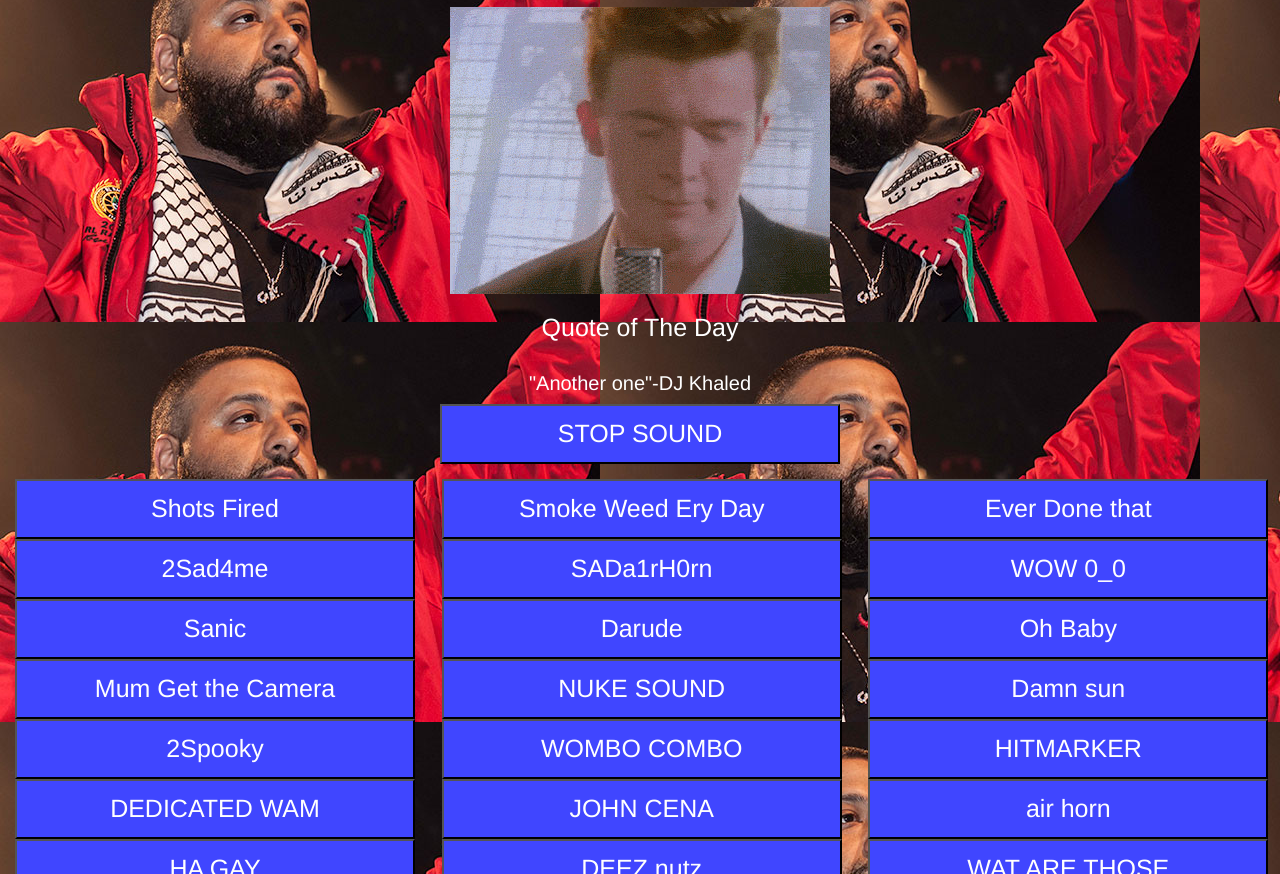
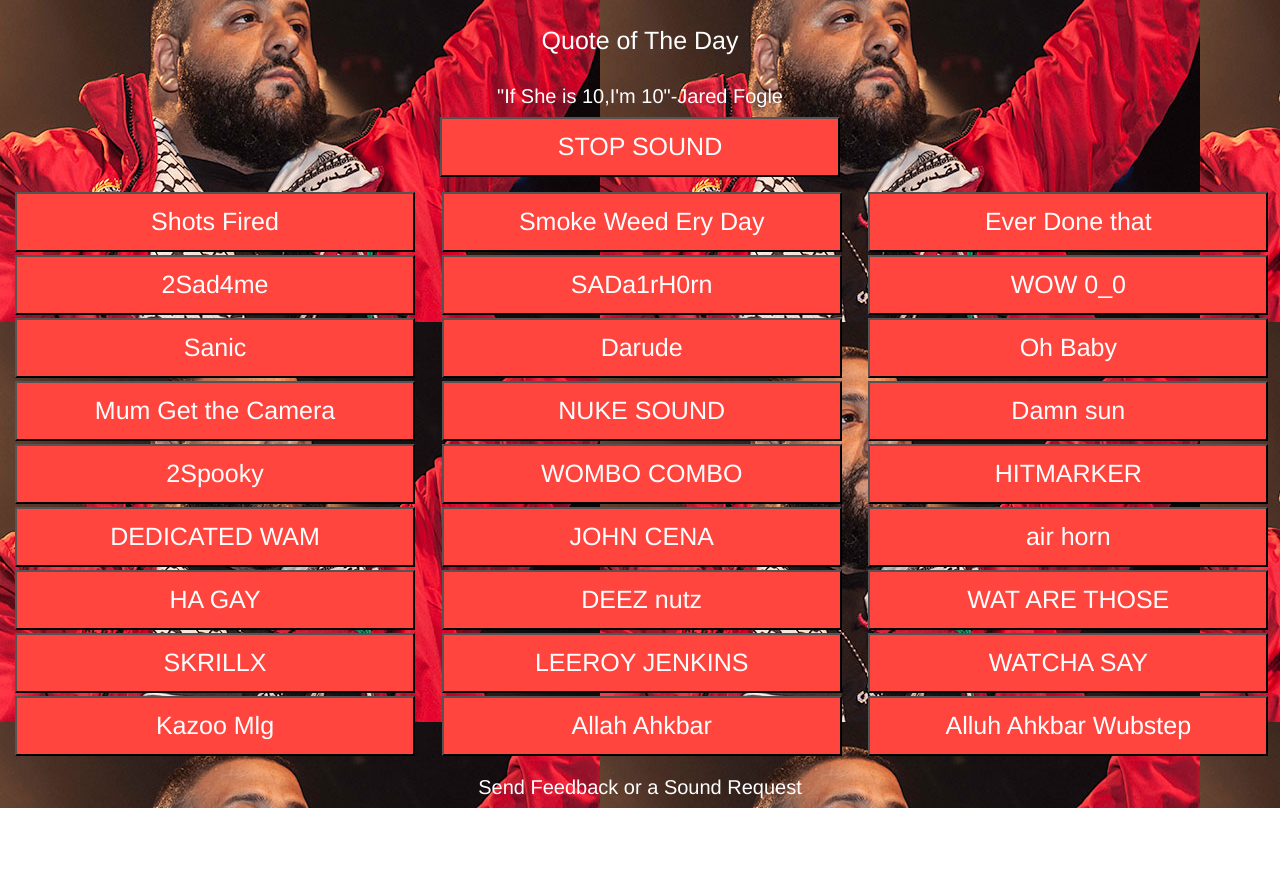
Before and after one commit to s6126881/danksoundboard, a plain HTML site: page index.html in a window 1280 px wide. Shown: the part 78-952 px from the top of the page. After the commit the page ends 886 px from the top, so only its background shows below. Drawn offline with nearby package versions, Linux system fonts and the light colour scheme.

Commit message:
V1.2
changes to the website

```diff
--- a/index.html
+++ b/index.html
@@ -48,9 +48,9 @@
 
 			 			<div class="col-md-12"> <h1 id="mlg">MLG SOUNDBOARD</h1></div>
 
-			 			<img id="rick" src="rickroll.gif">
+
 			 			 <div class="col-md-12"> <h1 id="day">Quote of The Day</h1> </div>
-			 			 <div class="col-md-12"><h1 id="quote"> "Another one"-DJ Khaled</h1></div>
+			 			 <div class="col-md-12"><h1 id="quote">"If She is 10,I'm 10"-Jared Fogle</h1></div>
 			 			 </div>
 			 			 </div>
 
@@ -164,7 +164,7 @@
 
 			 	 			<div class="container-fluid">
 			 	 				<div class="row">
-			 	 					<h1 class="name">Made By the T of the luck</a> </h1>
+			 	 					<h1 class="name"><a href="https://docs.google.com/forms/d/16f-cd0MK8ECXk4lKnsuRddv8uY50-TuobHmgKaxg8hU/viewform" target="_blank">Send Feedback or a Sound Request</a> </h1>
 			 	 				</div>
 			 	 			</div>
 			</body>
--- a/style.css
+++ b/style.css
@@ -38,7 +38,7 @@
 
  button {
 
- 	background:#4046FF;
+ 	background:#FF453E;
  	width:400px;
  	height:60px;
  }
@@ -61,39 +61,46 @@
 }
 
  #row1 {
+ 	margin-top:3px;
  	display:flex;
  	justify-content:center;
  }
 
 #row2 {
+	margin-top:3px;
 	display:flex;
 	justify-content:center;
 }
 
 #row3 {
+	margin-top:3px;
 	display:flex;
 	justify-content:center;
 }
 
 
 #row4 {
+	margin-top:3px;
 	display:flex;
 	justify-content:center;
 }
 
 
 #row5 {
+	margin-top:3px;
 	display:flex;
 	justify-content:center;
 }
 
 
 #row6 {
+	margin-top:3px;
 	display:flex;
 	justify-content:center;
 }
 
 #row7 {
+	margin-top:3px;
 	display:flex;
 	justify-content:center;
 
@@ -101,6 +108,7 @@
 
 
 #row8 {
+		margin-top:3px;
 	display:flex;
 	justify-content:center;
 
@@ -108,6 +116,29 @@
 
 
 .name {
+
 	font-size:15px;
 	color:white;
+	text-align:center;
 }
+
+a {
+	text-decoration:none;
+
+	font-size:20px;
+}
+
+a:hover {
+	text-decoration:none;
+}
+
+ h1 a {
+ 	color:white;
+ 	text-decoration:none;
+
+ }
+
+ h1 a:hover {
+ 	color:black;
+ 	text-decoration:none;
+ }
```
Also changed, not shown: 5 other files.
